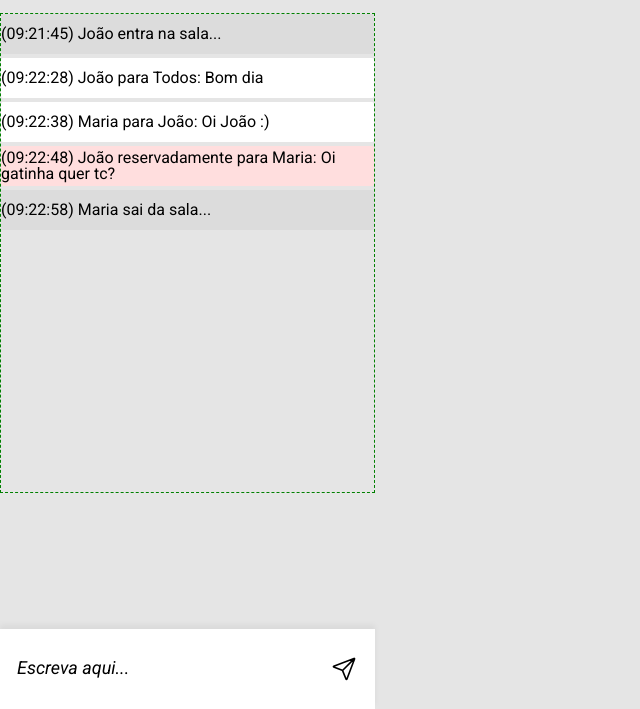
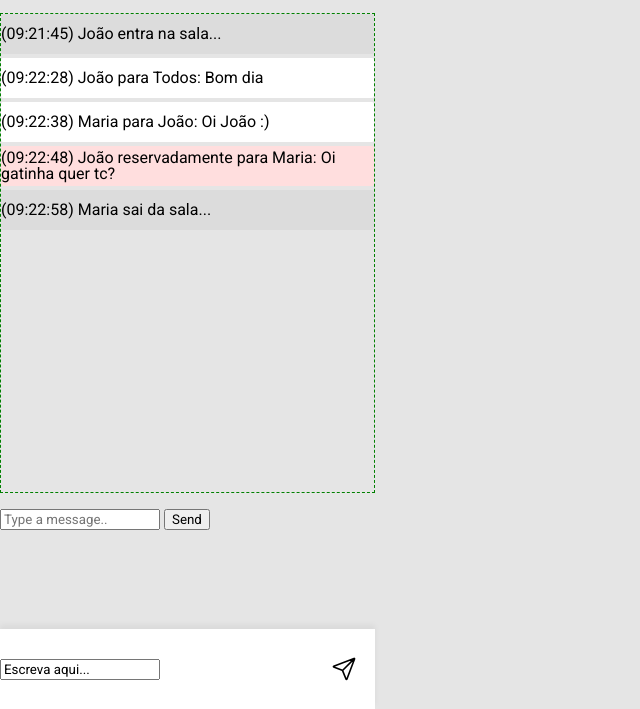
Before and after one commit to teles-tarcisio/Projeto_05_batePapoUOL, a plain HTML site: page index.html in a window 1280 px wide. Shown: the part 91-800 px from the top of the page, without its empty margins (0-640 px from the left). Drawn offline with nearby package versions, Linux system fonts and the light colour scheme.

Commit message:
initiating tests with form to send chat messages

```diff
--- a/index.html
+++ b/index.html
@@ -25,11 +25,11 @@
         <div class="main-chat">
             <ul>
                 <!-- chat messages go here -->
-                <li class="status"> (09:21:45)  João  entra na sala... </li>
-                <li class="message"> (09:22:28)  João para Todos:  Bom dia </li>
-                <li class="message"> (09:22:38)  Maria para João:  Oi João :) </li>
-                <li class="private_message"> (09:22:48)  João reservadamente para Maria:  Oi gatinha quer tc? </li>
-                <li class="status"> (09:22:58)  Maria  sai da sala... </li>
+                <li class="status"> (09:21:45) João entra na sala... </li>
+                <li class="message"> (09:22:28) João para Todos: Bom dia </li>
+                <li class="message"> (09:22:38) Maria para João: Oi João :) </li>
+                <li class="private_message"> (09:22:48) João reservadamente para Maria: Oi gatinha quer tc? </li>
+                <li class="status"> (09:22:58) Maria sai da sala... </li>
 
             </ul>
             <!--
@@ -41,9 +41,14 @@
             -->
 
         </div>
+        <form class="message-form" onsubmit="return false;">
+            <input class="message-form__input" placeholder="Type a message.." type="text" />
+            <input class="message-form__button" value="Send" type="submit" />
+        </form>
+
 
         <div class="bottom-ribbon">
-            <p onclick="userCheckIn()"> Escreva aqui...</p>
+            <input type="text" value="Escreva aqui..." onclick="userCheckIn()">
             <ion-icon name="paper-plane-outline" onclick="getAllMessages()"></ion-icon>
 
         </div>
@@ -58,6 +63,8 @@
 
 
 
+
+
     </body>
 
 </html>
```
